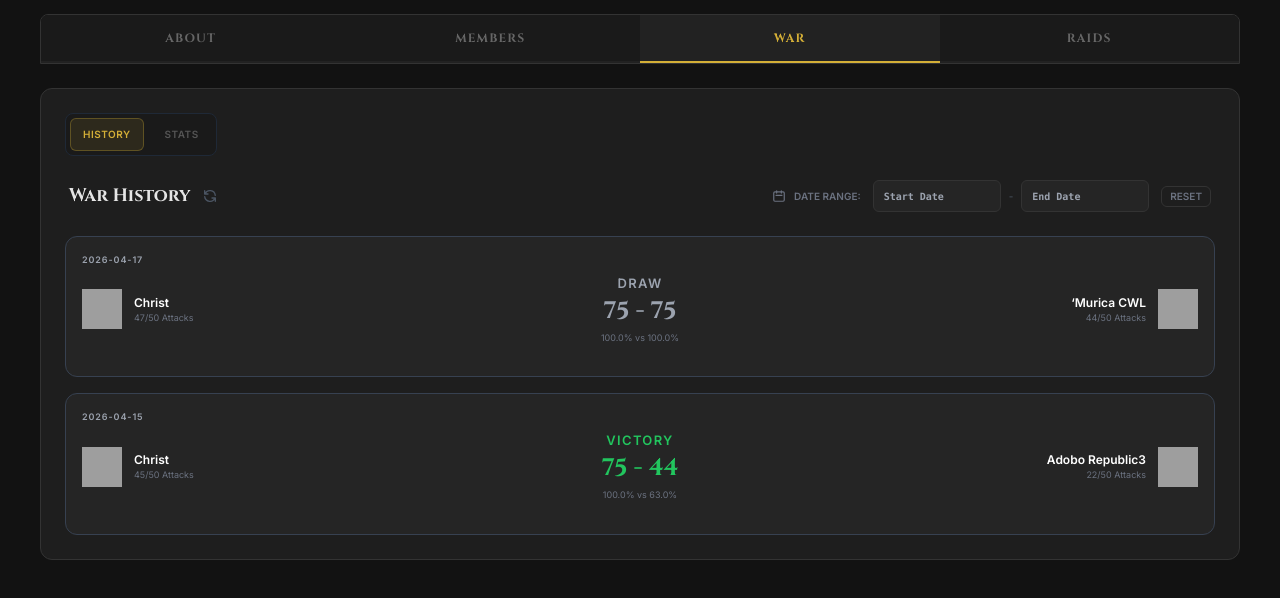
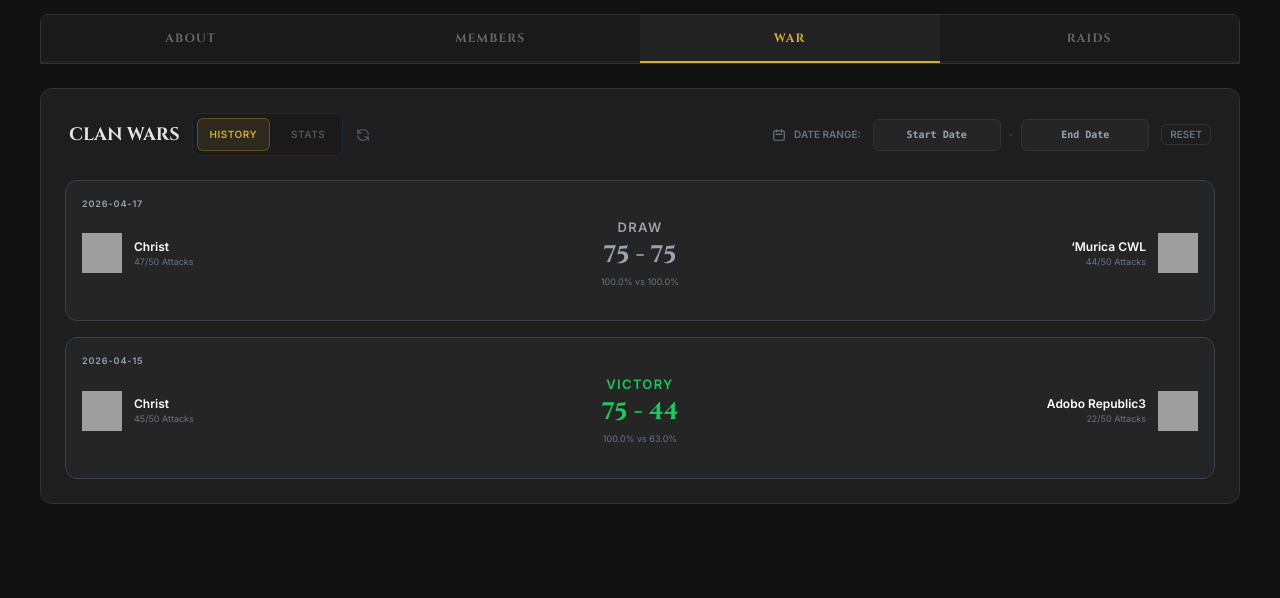
Before and after one commit to cstreit03/CoC-Stats, a plain HTML site: page index.html in a window 1280 px wide. Both pictures are taken after a click on the button "WAR". Shown: the part 126-724 px from the top of the page. Drawn offline with nearby package versions, Linux system fonts and the light colour scheme; no server answers; grey boxes are pictures that could not be loaded.

Commit message:
UI improvements

```diff
--- a/index.html
+++ b/index.html
@@ -94,46 +94,37 @@
         <!-- Section: War -->
         <div id="section-war" class="lg:col-span-12 hidden-section">
             <div class="panel p-3 md:p-6">
-                <div class="flex items-center gap-2 mb-6 p-1 bg-[#1a1a1a] rounded-lg w-fit border border-gray-800">
+                <!-- Shared War Header -->
+                <div class="flex flex-col lg:flex-row justify-between items-start lg:items-center gap-4 mb-6 px-1">
+                    <div class="flex items-center gap-3">
+                        <h2 class="medieval text-base md:text-lg font-bold uppercase">Clan Wars</h2>
+                        <div class="flex items-center gap-2 p-1 bg-[#1a1a1a] rounded-lg border border-gray-800">
                             <button id="subtab-history" class="sub-tab-btn active uppercase tracking-wider">History</button>
                             <button id="subtab-stats" class="sub-tab-btn uppercase tracking-wider">Stats</button>
                         </div>
-
-                <!-- View: War History List -->
-                <div id="warListView">
-                    <div class="flex flex-col md:flex-row justify-between items-start md:items-center gap-4 mb-6 px-1">
-                        <div class="flex items-center gap-3">
-                            <h2 class="medieval text-base md:text-lg font-bold">War History</h2>
                         <button onclick="window.syncData()" class="sync-btn text-gray-600 hover:text-gold transition-all" title="Sync Data">
                             <svg xmlns="http://www.w3.org/2000/svg" class="w-4 h-4" fill="none" viewBox="0 0 24 24" stroke="currentColor"><path stroke-linecap="round" stroke-linejoin="round" stroke-width="2" d="M4 4v5h.582m15.356 2A8.001 8.001 0 004.582 9m0 0H9m11 11v-5h-.581m0 0a8.003 8.003 0 01-15.357-2m15.357 2H15" /></svg>
                         </button>
                     </div>
-                        <div class="flex flex-col sm:flex-row items-start sm:items-center gap-3 w-full md:w-auto">
+
+                    <!-- Header Controls -->
+                    <div class="flex items-center gap-4 lg:ml-auto">
+                        <!-- Controls for History -->
+                        <div id="warHistoryControls" class="flex flex-col sm:flex-row items-start sm:items-center gap-3">
                             <div class="flex items-center gap-2">
                                 <svg xmlns="http://www.w3.org/2000/svg" class="w-3.5 h-3.5 text-gray-500" fill="none" viewBox="0 0 24 24" stroke="currentColor"><path stroke-linecap="round" stroke-linejoin="round" stroke-width="2" d="M8 7V3m8 4V3m-9 8h10M5 21h14a2 2 0 002-2V7a2 2 0 00-2-2H5a2 2 0 00-2 2v12a2 2 0 002 2z" /></svg>
                                 <span class="text-[10px] font-bold text-gray-500 uppercase">Date Range:</span>
                             </div>
-                            <div class="flex items-center gap-2 w-full sm:w-auto">
-                                <input type="text" id="warStartDate" class="control-base flex-1 sm:w-32 font-mono" placeholder="Start Date">
+                            <div class="flex items-center gap-2">
+                                <input type="text" id="warStartDate" class="control-base w-28 sm:w-32 font-mono text-center" placeholder="Start Date">
                                 <span class="text-gray-600 text-[10px]">-</span>
-                                <input type="text" id="warEndDate" class="control-base flex-1 sm:w-32 font-mono" placeholder="End Date">
-                                <button id="resetWarFilters" class="btn-reset ml-1">Reset</button>
+                                <input type="text" id="warEndDate" class="control-base w-28 sm:w-32 font-mono text-center" placeholder="End Date">
                             </div>
-                        </div>
-                    </div>
-                    <div id="warHistoryList" class="space-y-4"></div>
+                            <button id="resetWarFilters" class="btn-reset">Reset</button>
                         </div>
 
-                <!-- View: War Analytics -->
-                <div id="warStatsView" class="hidden">
-                    <div class="flex flex-col md:flex-row md:items-center justify-between gap-4 mb-6 px-1">
-                        <div class="flex items-center gap-3">
-                            <h2 class="medieval text-base md:text-lg font-bold">War Stats</h2>
-                            <button onclick="window.syncData()" class="sync-btn text-gray-600 hover:text-gold transition-all" title="Sync Data">
-                                <svg xmlns="http://www.w3.org/2000/svg" class="w-4 h-4" fill="none" viewBox="0 0 24 24" stroke="currentColor"><path stroke-linecap="round" stroke-linejoin="round" stroke-width="2" d="M4 4v5h.582m15.356 2A8.001 8.001 0 004.582 9m0 0H9m11 11v-5h-.581m0 0a8.003 8.003 0 01-15.357-2m15.357 2H15" /></svg>
-                            </button>
-                        </div>
-                        <div class="flex items-center gap-2">
+                        <!-- Controls for Stats -->
+                        <div id="warStatsControls" class="hidden flex items-center gap-3">
                             <span class="text-[10px] font-bold text-gray-500 uppercase">Time Range:</span>
                             <select id="statsTimeRange" class="control-base h-8">
                                 <option value="month">This Month</option>
@@ -142,6 +133,15 @@
                             </select>
                         </div>
                     </div>
+                </div>
+
+                <!-- View: War History List -->
+                <div id="warListView">
+                    <div id="warHistoryList" class="space-y-4"></div>
+                </div>
+
+                <!-- View: War Analytics -->
+                <div id="warStatsView" class="hidden">
                     <div class="space-y-8">
                         <div class="bg-[#1a1a1a] p-4 rounded-xl border border-gray-800">
                             <h3 class="text-[10px] font-bold text-gray-500 uppercase mb-4 tracking-widest">War Stars Achieved (%)</h3>
--- a/js/app.js
+++ b/js/app.js
@@ -56,10 +56,17 @@ function switchSubView(subviewId, updateHash = true) {
     document.getElementById('warListView')?.classList.toggle('hidden', !isHistory);
     document.getElementById('warStatsView')?.classList.toggle('hidden', isHistory);
     document.getElementById('warDetailView')?.classList.add('hidden');
+
+    // Toggle header controls
+    document.getElementById('warHistoryControls')?.classList.toggle('hidden', !isHistory);
+    document.getElementById('warStatsControls')?.classList.toggle('hidden', isHistory);
+
     document.querySelectorAll('.sub-tab-btn').forEach(b => b.classList.remove('active'));
     document.getElementById(`subtab-${subviewId}`)?.classList.add('active');
+
     if (updateHash) window.location.hash = `war/${subviewId}`;
 }
+
 
 function switchRaidSubView(subviewId, updateHash = true) {
     document.getElementById('raidSummaryView')?.classList.toggle('hidden', subviewId !== 'summary');
```
Lines whose indentation alone changed are shown as unchanged.
